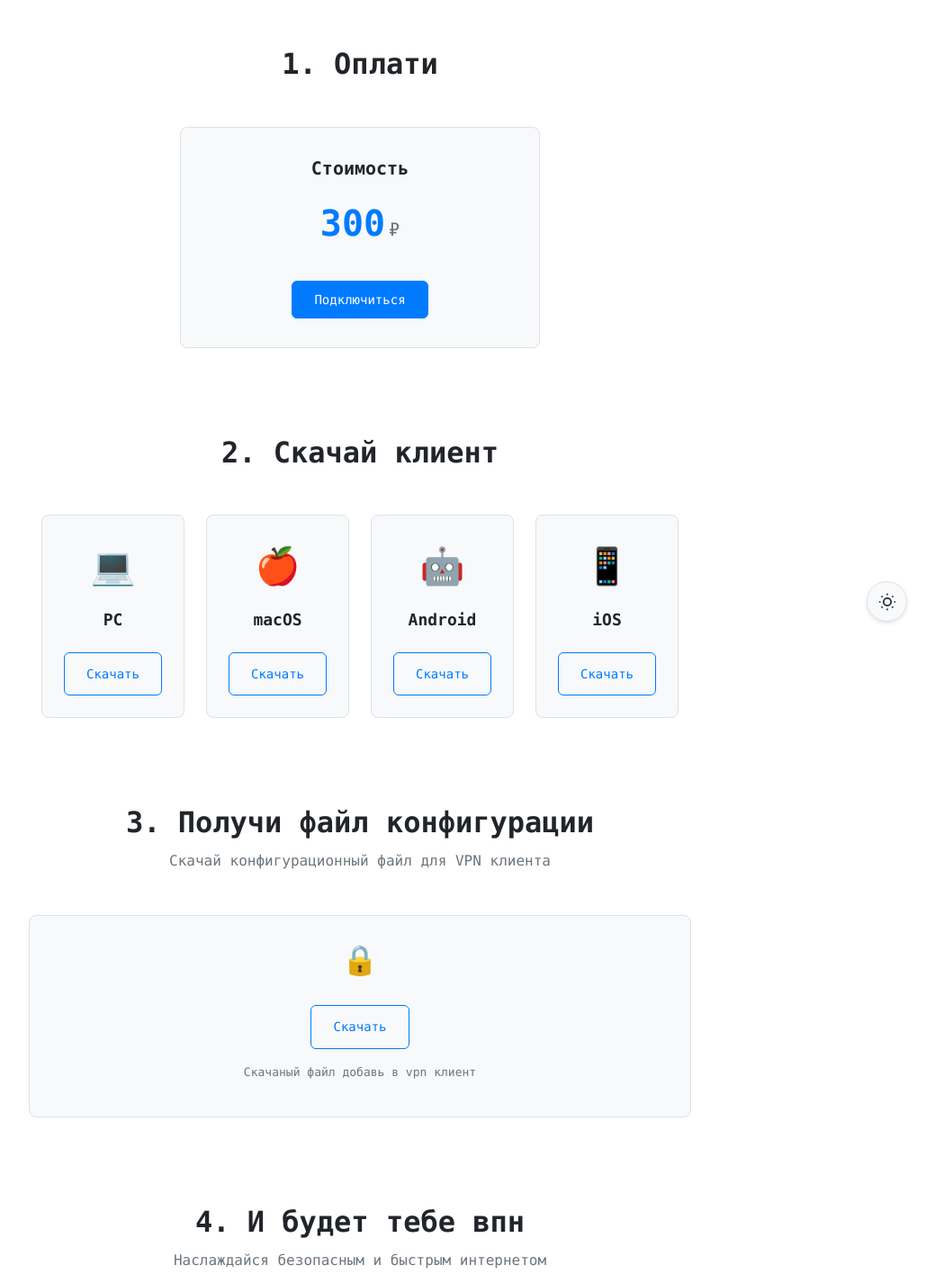
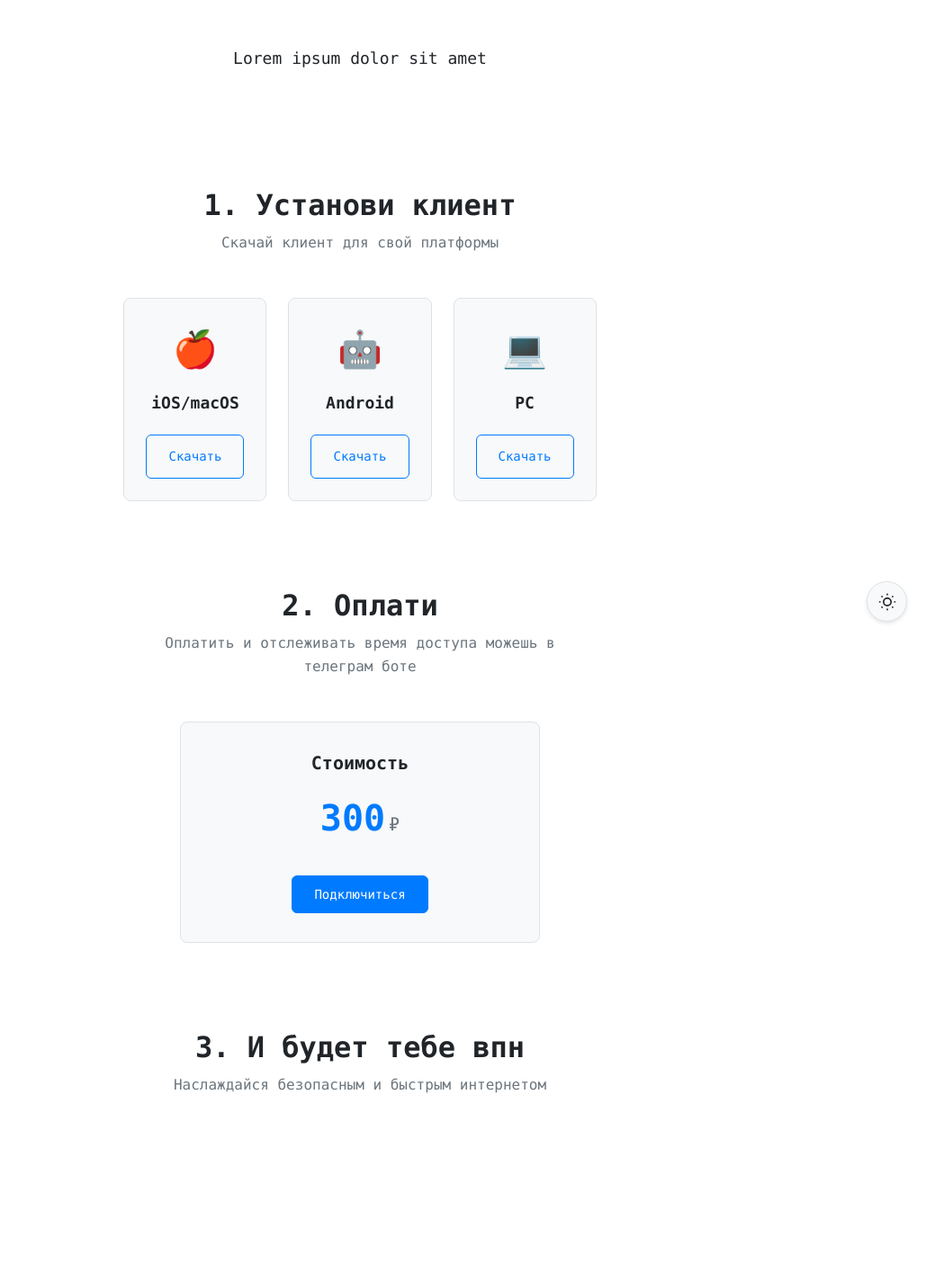
Before and after one commit to alexnikon/webpage, a plain HTML site: page index.html in a window 1280 px wide. Shown: the part 77-1493 px from the top of the page at 90% size, without its empty margins (240-1279 px from the left). After the commit the page ends 1392 px from the top, so only its background shows below. Drawn offline with Linux system fonts and the light colour scheme; a web font is replaced by a local one.

Commit message:
Change interface blocks, add description

```diff
--- a/index.html
+++ b/index.html
@@ -28,11 +28,49 @@
 
     <!-- Main Content -->
     <main class="main-content">
+        <!-- Description Section -->
+        <section id="description" class="content-section">
+            <div class="container">
+                <div class="section-header">
+                    <p class="section-description">Lorem ipsum dolor sit amet</p>
+                </div>
+            </div>
+        </section>
+
+        <!-- Download Client Section -->
+        <section id="download" class="content-section">
+            <div class="container">
+                <div class="section-header">
+                    <h2 class="section-title">1. Установи клиент</h2>
+                    <p class="section-description">Скачай клиент для свой платформы</p>
+                </div>
+                <div class="platform-grid">
+
+                    <div class="platform-card" data-aos="fade-up" data-aos-delay="100">
+                        <div class="platform-icon">🍎</div>
+                        <h3 class="platform-title">iOS/macOS</h3>
+                        <a href="https://apps.apple.com/us/app/amneziawg/id6478942365" target="_blank" class="btn btn-outline">Скачать</a>
+                    </div>
+                    <div class="platform-card" data-aos="fade-up" data-aos-delay="200">
+                        <div class="platform-icon">🤖</div>
+                        <h3 class="platform-title">Android</h3>
+                        <a href="https://play.google.com/store/apps/details?id=org.amnezia.awg" target="_blank" class="btn btn-outline">Скачать</a>
+                    </div>
+                    <div class="platform-card" data-aos="fade-up">
+                        <div class="platform-icon">💻</div>
+                        <h3 class="platform-title">PC</h3>
+                        <a href="https://github.com/amnezia-vpn/amneziawg-windows-client/releases/" target="_blank" class="btn btn-outline">Скачать</a>
+                    </div>
+                </div>
+            </div>
+        </section>
+
         <!-- Connection Section -->
         <section id="connection" class="content-section">
             <div class="container">
                 <div class="section-header">
-                    <h2 class="section-title">1. Оплати</h2>
+                    <h2 class="section-title">2. Оплати</h2>
+                    <p class="section-description">Оплатить и отслеживать время доступа можешь в телеграм боте</p>
                 </div>
                 <div class="connection-grid">
                     <div class="connection-card" data-aos="fade-up">
@@ -51,61 +89,11 @@
             </div>
         </section>
 
-        <!-- Download Client Section -->
-        <section id="download" class="content-section">
-            <div class="container">
-                <div class="section-header">
-                    <h2 class="section-title">2. Скачай клиент</h2>
-                </div>
-                <div class="platform-grid">
-                    <div class="platform-card" data-aos="fade-up">
-                        <div class="platform-icon">💻</div>
-                        <h3 class="platform-title">PC</h3>
-                        <a href="https://github.com/amnezia-vpn/amneziawg-windows-client/releases/" target="_blank" class="btn btn-outline">Скачать</a>
-                    </div>
-                    <div class="platform-card" data-aos="fade-up" data-aos-delay="100">
-                        <div class="platform-icon">🍎</div>
-                        <h3 class="platform-title">macOS</h3>
-                        <a href="https://apps.apple.com/us/app/amneziawg/id6478942365" target="_blank" class="btn btn-outline">Скачать</a>
-                    </div>
-                    <div class="platform-card" data-aos="fade-up" data-aos-delay="200">
-                        <div class="platform-icon">🤖</div>
-                        <h3 class="platform-title">Android</h3>
-                        <a href="https://play.google.com/store/apps/details?id=org.amnezia.awg" target="_blank" class="btn btn-outline">Скачать</a>
-                    </div>
-                    <div class="platform-card" data-aos="fade-up" data-aos-delay="300">
-                        <div class="platform-icon">📱</div>
-                        <h3 class="platform-title">iOS</h3>
-                        <a href="https://apps.apple.com/us/app/amneziawg/id6478942365" target="_blank" class="btn btn-outline">Скачать</a>
-                    </div>
-                </div>
-            </div>
-        </section>
-
-        <!-- Configuration Section -->
-        <section id="configuration" class="content-section">
-            <div class="container">
-                <div class="section-header">
-                    <h2 class="section-title">3. Получи файл конфигурации</h2>
-                    <p class="section-description">Скачай конфигурационный файл для VPN клиента</p>
-                </div>
-                <div class="config-grid">
-                    <div class="config-card" data-aos="fade-up">
-                        <div class="config-header">
-                            <div class="config-icon">🔒</div>
-                        </div>
-                        <a href="https://example.com/vpn-config" target="_blank" class="btn btn-outline">Скачать</a>
-                        <p class="config-description">Скачаный файл добавь в vpn клиент</p>
-                    </div>
-                </div>
-            </div>
-        </section>
-
         <!-- Final Step Section -->
         <section id="final" class="content-section">
             <div class="container">
                 <div class="section-header">
-                    <h2 class="section-title">4. И будет тебе впн</h2>
+                    <h2 class="section-title">3. И будет тебе впн</h2>
                     <p class="section-description">Наслаждайся безопасным и быстрым интернетом</p>
                 </div>
             </div>
--- a/scripts/main.js
+++ b/scripts/main.js
@@ -69,13 +69,4 @@ function initInteractiveElements() {
             }, 150);
         });
     });
-
-    // Configuration download link
-    document.querySelector('.config-card .btn').addEventListener('click', function(e) {
-        // Add click animation
-        this.style.transform = 'scale(0.95)';
-        setTimeout(() => {
-            this.style.transform = 'scale(1)';
-        }, 150);
-    });
 }
--- a/styles/style.css
+++ b/styles/style.css
@@ -158,6 +158,19 @@ p {
     margin: 0 auto;
 }
 
+/* Description Section - Special styling */
+#description .section-header {
+    margin-bottom: 2rem;
+}
+
+#description .section-description {
+    font-size: 18px;
+    color: var(--text-primary);
+    max-width: 600px;
+    line-height: 1.6;
+    font-weight: 400;
+}
+
 /* Connection Section */
 .connection-grid {
     display: flex;
@@ -254,48 +267,6 @@ p {
 .platform-card .btn {
     margin-top: auto;
     width: 100%;
-    text-align: center;
-}
-
-/* Configuration Section */
-.config-grid {
-    display: grid;
-    grid-template-columns: repeat(auto-fit, minmax(250px, 1fr));
-    gap: 1.5rem;
-}
-
-.config-card {
-    background: var(--bg-secondary);
-    padding: 1.5rem;
-    border-radius: 8px;
-    border: 1px solid var(--border-color);
-    text-align: center;
-    transition: all 0.2s ease;
-}
-
-.config-card:hover {
-    border-color: var(--accent-primary);
-    box-shadow: var(--shadow);
-}
-
-.config-header {
-    display: flex;
-    align-items: center;
-    justify-content: center;
-    margin-bottom: 1.5rem;
-    flex-direction: column;
-    gap: 0.5rem;
-}
-
-.config-icon {
-    font-size: 2rem;
-}
-
-.config-description {
-    margin-top: 1rem;
-    color: var(--text-secondary);
-    font-size: 13px;
-    line-height: 1.5;
     text-align: center;
 }
 
@@ -442,11 +413,6 @@ p {
         padding: 1rem;
     }
 
-    .config-grid {
-        grid-template-columns: 1fr;
-        gap: 1rem;
-    }
-
     h1 { font-size: 2rem; }
     h2 { font-size: 1.75rem; }
     h3 { font-size: 1.25rem; }
@@ -476,10 +442,6 @@ p {
         padding: 1rem;
     }
 
-    .config-card {
-        padding: 1rem;
-    }
-
     .btn {
         padding: 0.625rem 1.25rem;
         font-size: 13px;
```
